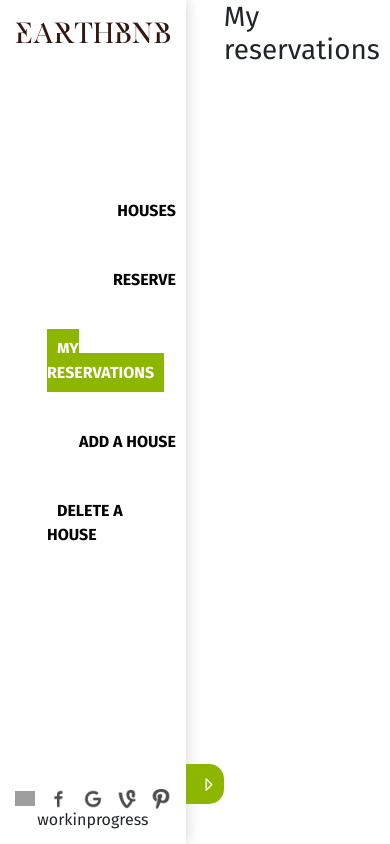
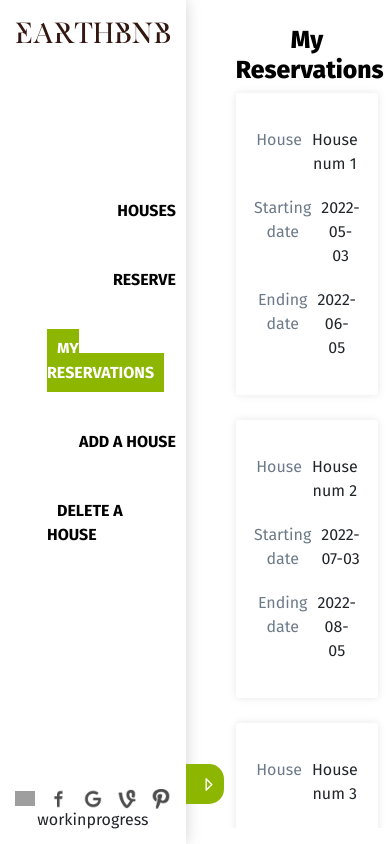
Before and after one commit to PrangonGhose/Earthbnb-frontend, a React (Vite) app: page /myreservations in a window 390 px wide. Built offline with nearby package versions, Linux system fonts and the light colour scheme; no server answers; grey boxes are pictures that could not be loaded.

Commit message:
Add My reservation page

```diff
--- a/src/components/MyReservations.jsx
+++ b/src/components/MyReservations.jsx
@@ -1,7 +1,39 @@
-function MyReservations() {
+import React, { useEffect } from 'react';
+import { useDispatch, useSelector } from 'react-redux';
+import { getReservations } from '../redux/reservation/reservation';
+import ReservationTr from './ReservationTr';
+import { v4 as uuidv4 } from 'uuid';
+import './stylesheets/reservation.css'
+
+export default function MyReservations() {
+  const dispatch = useDispatch();
+  useEffect(() => {
+    dispatch(getReservations());
+  }, [dispatch]);
+
+  const reservations = useSelector((state) => state.reservations);
+  const houses = useSelector((state) => state.houses);
+
   return (
-    <h1>My reservations</h1>
-  );
+    <div class="container text-center">
+      <h2>My Reservations</h2>
+      <ul class="responsive-table">
+        <li class="table-header">
+            <div class="col">House</div>
+            <div class="col">Starting date</div>
+            <div class="col">Ending date</div>
+          </li>
+          {reservations.map((reservation) => {
+            const house = houses.find((item) => item.id === parseInt(reservation.house_id, 10));
+            return <ReservationTr
+              key={uuidv4()}
+              id={reservation.id}
+              name={house.name}
+              starting_date={reservation.starting_date}
+              ending_date={reservation.ending_date}
+            />
+          })}
+      </ul>
+    </div>
+  )
 }
-
-export default MyReservations;
--- /dev/null
+++ b/src/components/ReservationTr.jsx
@@ -0,0 +1,12 @@
+import React from 'react'
+
+export default function ReservationTr(props) {
+  const { name, starting_date, ending_date } = props
+  return (
+    <li class="table-row">
+      <div class="col" data-label="House">{name}</div>
+      <div class="col" data-label="Starting date">{starting_date}</div>
+      <div class="col" data-label="Ending date">{ending_date}</div>
+    </li>
+  )
+}
--- /dev/null
+++ b/src/components/stylesheets/reservation.css
@@ -0,0 +1,81 @@
+.reservation_container {
+  width: 100%;
+  text-align: center;
+  flex-direction: column;
+}
+
+.container {
+  box-sizing: border-box;
+  padding: 10px;
+  margin: 1rem 1rem;
+  box-shadow: none;
+  overflow: auto;
+}
+
+.container ul {
+  padding: 0;
+}
+
+.responsive-table li {
+  border-radius: 3px;
+  padding: 25px 30px;
+  display: flex;
+  justify-content: space-between;
+  margin-bottom: 25px;
+}
+
+.responsive-table .table-header {
+  background-color: #8db600;
+  font-size: 14px;
+  text-transform: uppercase;
+  letter-spacing: 0.03em;
+}
+
+.responsive-table .table-row {
+  background-color: #fff;
+  box-shadow: 0px 0px 9px 0px rgba(0, 0, 0, 0.1);
+}
+
+.responsive-table .col-1 {
+  flex-basis: 33%;
+}
+
+.responsive-table .col-2 {
+  flex-basis: 33%;
+}
+
+.responsive-table .col-3 {
+  flex-basis: 33%;
+}
+
+@media all and (max-width: 767px) {
+  .responsive-table .table-header {
+    display: none;
+  }
+
+  .responsive-table li {
+    display: block;
+  }
+
+  .responsive-table .table-row {
+    display: flex;
+    flex-direction: column;
+    align-items: center;
+  }
+
+  .responsive-table .col {
+    flex-basis: 100%;
+  }
+
+  .responsive-table .col {
+    display: flex;
+    padding: 10px 0;
+  }
+
+  .responsive-table .col:before {
+    color: #6c7a89;
+    padding-right: 10px;
+    content: attr(data-label);
+    text-align: center;
+  }
+}
--- a/src/redux/configureStore.js
+++ b/src/redux/configureStore.js
@@ -1,10 +1,12 @@
 import { configureStore } from '@reduxjs/toolkit';
 import logger from 'redux-logger';
 import housesReducer from './house/house';
+import reservationsReducer from './reservation/reservation'
 
 const store = configureStore({
   reducer: {
     houses: housesReducer,
+    reservations: reservationsReducer,
   },
   middleware: (getDefaultMiddleware) => getDefaultMiddleware().concat(logger),
 });
--- /dev/null
+++ b/src/redux/reservation/reservation.js
@@ -0,0 +1,74 @@
+import { createSlice, createAsyncThunk } from '@reduxjs/toolkit';
+import axios from 'axios';
+
+export const getReservations = createAsyncThunk(
+  'reservations/getReservations',
+  async () => {
+    let user = { id: '12345' };
+    sessionStorage.setItem('user', user);
+    user = sessionStorage.getItem('user');
+    try {
+      const response = await axios({
+        method: 'get',
+        url: 'http://localhost:3000/reservations',
+        data: {
+          user_id: user.id
+        }
+      });
+
+      return response.data;
+    } catch (error) {
+      console.error(error);
+    }
+  },
+);
+
+const reservationsSlice = createSlice({
+  name: 'reservations',
+  initialState: [
+    {
+      id: 1,
+      house_id: 1,
+      starting_date:"2022-05-03",
+      ending_date:"2022-06-05"
+    },
+    {
+      id:2,
+      house_id: 2,
+      starting_date:"2022-07-03",
+      ending_date:"2022-08-05"
+    },
+    {
+      id:3,
+      house_id: 3,
+      starting_date:"2022-05-03",
+      ending_date:"2022-06-05"
+    },
+    {
+      id: 1,
+      house_id: 1,
+      starting_date:"2022-05-03",
+      ending_date:"2022-06-05"
+    },
+    {
+      id:2,
+      house_id: 2,
+      starting_date:"2022-07-03",
+      ending_date:"2022-08-05"
+    },
+    {
+      id:3,
+      house_id: 3,
+      starting_date:"2022-05-03",
+      ending_date:"2022-06-05"
+    }
+  ],
+  reducers: {},
+  extraReducers: (builder) => {
+    builder
+      .addCase(getReservations.fulfilled, (state, action) => (action.payload));
+  },
+});
+
+export const reservationsActions = reservationsSlice.actions;
+export default reservationsSlice.reducer;
```
Also changed, not shown: src/redux/house/house.js (renamed from src/redux/house/house.jsx).
